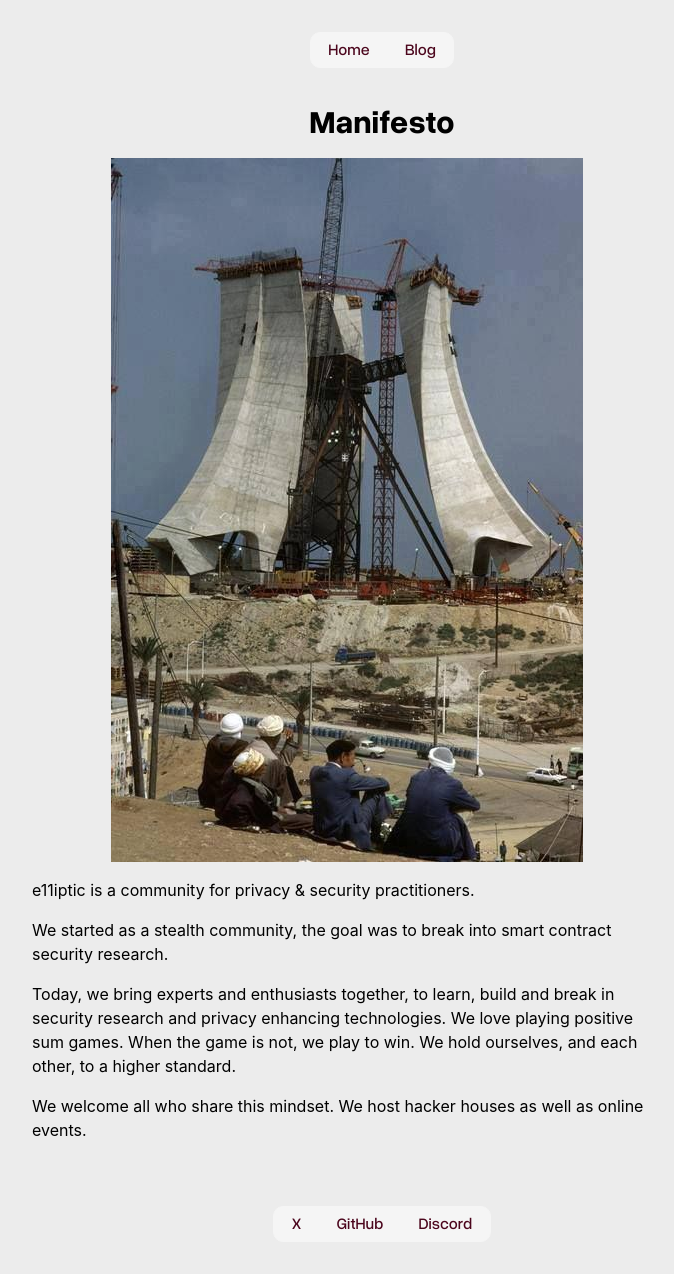
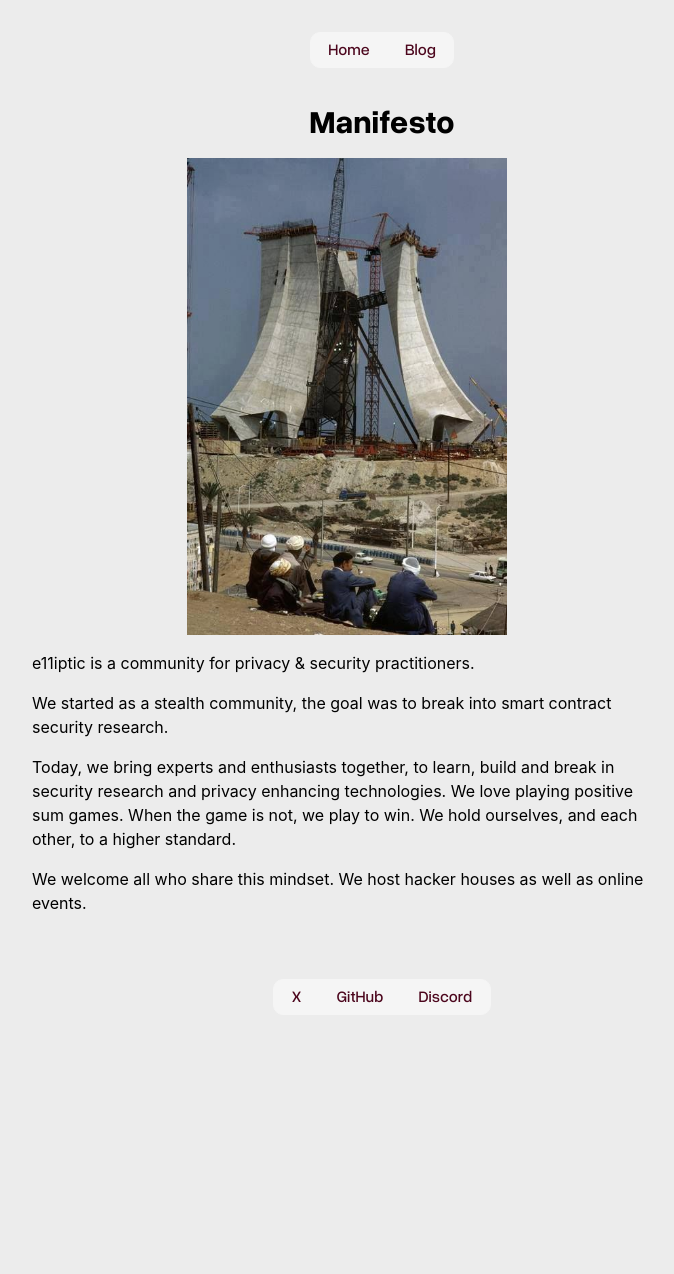
Before and after one commit to e11iptic/e11iptic.github.io, a Jekyll site: the page built from _posts/2025-11-02-Manifesto.md, in a window 1280 px wide. Shown: the whole page, without its empty margins (258-932 px from the left). Built offline with Jekyll 4.4.1, drawn with Linux system fonts in a browser that asks for light colours; some web fonts are replaced; after the commit the page ends 1047 px from its top, so only the background shows below that.

Commit message:
Update width

```diff
--- a/_sass/main.scss
+++ b/_sass/main.scss
@@ -120,6 +120,10 @@ footer {
     width: var(--content-width);
     text-align: left;
 
+    img {
+        width: min(20rem, 70%);
+    }
+
     // Header section
     .post-header {
         margin: 0;
--- a/index.html
+++ b/index.html
@@ -10,7 +10,5 @@ title: e11iptic
 <div class="description">
     <p>
         <span class="brand">e11iptic</span> is a community for privacy & security practitioners.
-
-
     </p>
 </div>
```
